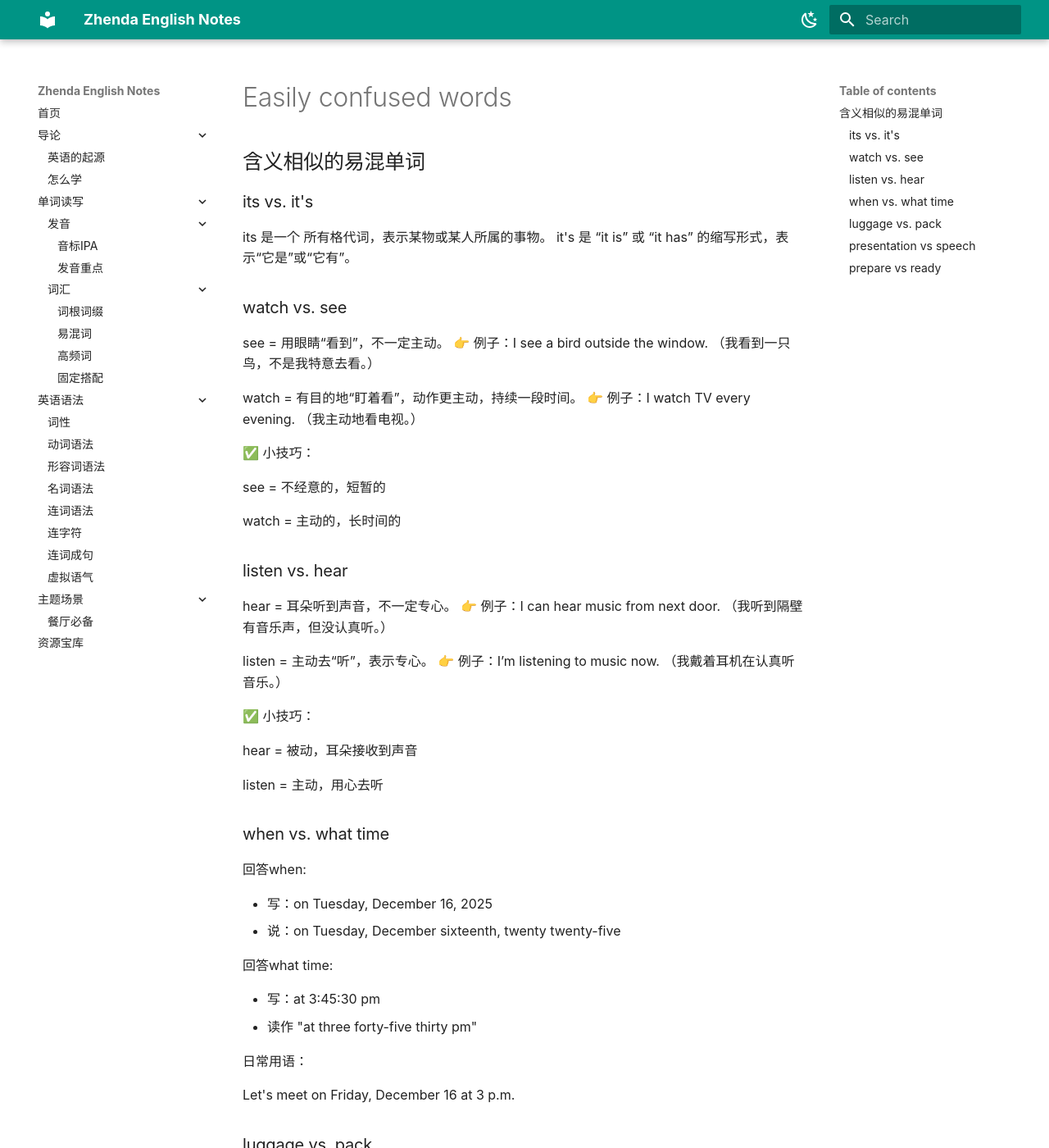
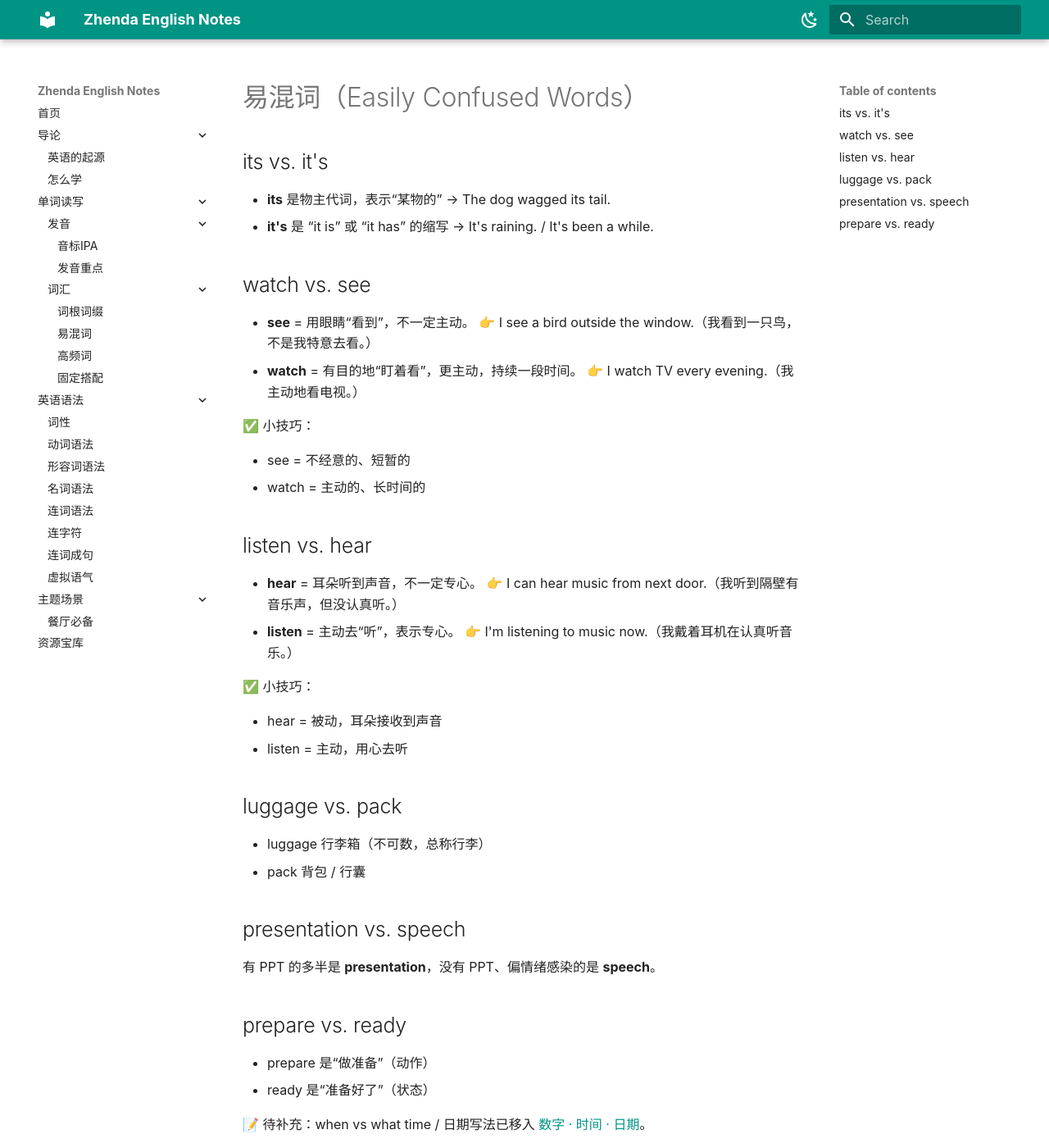
Before and after one commit to zhenda-hub/english-note, an MkDocs documentation site: the page built from docs/words/vocab/easily-confused-words.md, in a window 1280 px wide and 1400 px high. Shown: the whole window at 82% size. Built offline with MkDocs 1.6.1 and Material for MkDocs 9.7.7, drawn with Linux system fonts in a browser that asks for light colours; plug-ins that fetch from the network failed and are left out; some of the changed text lies outside the part shown.

Commit message:
content: restructure words section (pronunciation + vocab)
- ipa.md gains spelling-vs-pronunciation irregularity motivation
- connected-speech.md renamed & retitled (was linking.md)
- word-stress.md replaces misleading pronunciation/nouns.md (-ion rule)
- roots.md = word-building + compounds/hyphen (absorbs grammar/hyphen.md)
- easily-confused-words.md: when-vs-what-time moved out, H1 added
- high-frequency.md -> numbers-time.md (numbers/dates/time/units/range),
  likelihood words -> new degree-likelihood.md

```diff
--- a/docs/words/vocab/easily-confused-words.md
+++ b/docs/words/vocab/easily-confused-words.md
@@ -1,73 +1,46 @@
-## 含义相似的易混单词
+# 易混词（Easily Confused Words）
 
-### its vs. it's
-its 是一个 所有格代词，表示某物或某人所属的事物。
-it's 是 “it is” 或 “it has” 的缩写形式，表示“它是”或“它有”。
+## its vs. it's
 
-### watch vs. see
+- **its** 是物主代词，表示“某物的” → The dog wagged its tail.
+- **it's** 是 “it is” 或 “it has” 的缩写 → It's raining. / It's been a while.
 
-see = 用眼睛“看到”，不一定主动。
-👉 例子：I see a bird outside the window. （我看到一只鸟，不是我特意去看。）
+## watch vs. see
 
-watch = 有目的地“盯着看”，动作更主动，持续一段时间。
-👉 例子：I watch TV every evening. （我主动地看电视。）
+- **see** = 用眼睛“看到”，不一定主动。
+  👉 I see a bird outside the window.（我看到一只鸟，不是我特意去看。）
+- **watch** = 有目的地“盯着看”，更主动，持续一段时间。
+  👉 I watch TV every evening.（我主动地看电视。）
 
 ✅ 小技巧：
 
-see = 不经意的，短暂的
+- see = 不经意的、短暂的
+- watch = 主动的、长时间的
 
-watch = 主动的，长时间的
+## listen vs. hear
 
-### listen vs. hear
-
-hear = 耳朵听到声音，不一定专心。
-👉 例子：I can hear music from next door. （我听到隔壁有音乐声，但没认真听。）
-
-listen = 主动去“听”，表示专心。
-👉 例子：I’m listening to music now. （我戴着耳机在认真听音乐。）
+- **hear** = 耳朵听到声音，不一定专心。
+  👉 I can hear music from next door.（我听到隔壁有音乐声，但没认真听。）
+- **listen** = 主动去“听”，表示专心。
+  👉 I'm listening to music now.（我戴着耳机在认真听音乐。）
 
 ✅ 小技巧：
 
-hear = 被动，耳朵接收到声音
+- hear = 被动，耳朵接收到声音
+- listen = 主动，用心去听
 
-listen = 主动，用心去听
+## luggage vs. pack
 
+- luggage 行李箱（不可数，总称行李）
+- pack 背包 / 行囊
 
+## presentation vs. speech
 
-### when vs. what time
+有 PPT 的多半是 **presentation**，没有 PPT、偏情绪感染的是 **speech**。
 
+## prepare vs. ready
 
+- prepare 是“做准备”（动作）
+- ready 是“准备好了”（状态）
 
-<!-- 写：16 December 2025
-说：the sixteenth of December, twenty twenty-five
- -->
-
-回答when:
-
-- 写：on Tuesday, December 16, 2025
-- 说：on Tuesday, December sixteenth, twenty twenty-five
-
-回答what time:
-
-- 写：at 3:45:30 pm
-- 读作 "at three forty-five thirty pm"
-
-
-日常用语：
-
-Let's meet on Friday, December 16 at 3 p.m.
-
-
-### luggage vs. pack
-
-行李箱 背包
-
-
-### presentation vs speech
-
-有 PPT 的多半是 presentation，没有 PPT、偏情绪的是 speech
-
-
-### prepare vs ready
-
-prepare 是“做准备”，ready 是“准备好了”
+📝 待补充：when vs what time / 日期写法已移入 [数字 · 时间 · 日期](numbers-time.md)。
```
Also changed, not shown: docs/words/pronunciation/connected-speech.md (+2 -0 lines), docs/words/pronunciation/ipa.md (+13 -2 lines), docs/words/pronunciation/word-stress.md (+11 -3 lines), docs/words/vocab/degree-likelihood.md (added, +22 -0 lines), docs/words/vocab/numbers-time.md (+29 -26 lines), docs/words/vocab/roots.md (+16 -20 lines).
